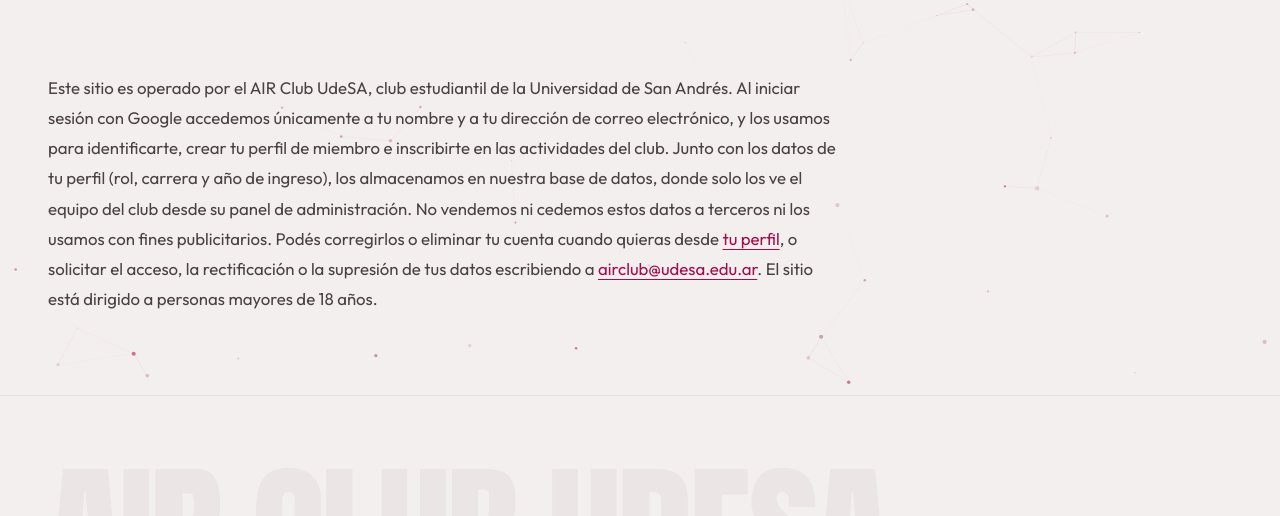
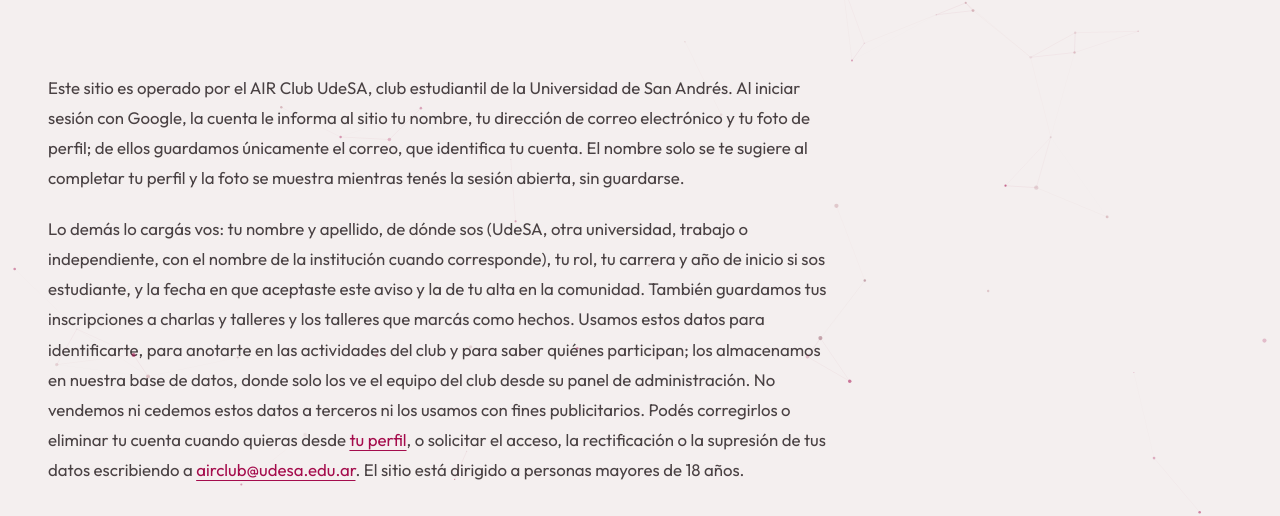
Before and after one commit to AIRclub-UdeSA/airclub-site, a Next.js app: page /privacidad in a window 1280 px wide. Shown: the part 286-802 px from the top of the page. Built offline with nearby package versions, Linux system fonts and the light colour scheme; no server answers.

Commit message:
fix(privacidad): decir qué datos guarda el sitio y cuáles llegan de Google

```diff
--- a/src/app/privacidad/page.tsx
+++ b/src/app/privacidad/page.tsx
@@ -21,15 +21,25 @@
       {/* Texto formal y breve, sin revisión legal (decisión del dueño). No prometer nada que el sitio no haga. */}
       <section className="bg-bg2 py-14 md:py-20">
         <div className="mx-auto max-w-[1440px] px-4 sm:px-8 md:px-12">
-          <p className="max-w-[72ch] font-body text-[1.05rem] leading-[1.8] text-text2 [&_a]:text-crimson-text [&_a]:underline [&_a]:underline-offset-4 [&_a]:[overflow-wrap:anywhere]">
-            Este sitio es operado por el AIR Club UdeSA, club estudiantil de la Universidad de San Andrés. Al iniciar sesión con Google
-            accedemos únicamente a tu nombre y a tu dirección de correo electrónico, y los usamos para identificarte, crear tu perfil de
-            miembro e inscribirte en las actividades del club. Junto con los datos de tu perfil (rol, carrera y año de ingreso), los
-            almacenamos en nuestra base de datos, donde solo los ve el equipo del club desde su panel de administración. No vendemos
-            ni cedemos estos datos a terceros ni los usamos con fines publicitarios. Podés corregirlos o eliminar tu cuenta cuando
-            quieras desde <Link href="/perfil">tu perfil</Link>, o solicitar el acceso, la rectificación o la supresión de tus datos
-            escribiendo a <a href={`mailto:${CONTACT_EMAIL}`}>{CONTACT_EMAIL}</a>. El sitio está dirigido a personas mayores de 18 años.
-          </p>
+          <div className="flex max-w-[72ch] flex-col gap-5 font-body text-[1.05rem] leading-[1.8] text-text2 [&_a]:text-crimson-text [&_a]:underline [&_a]:underline-offset-4 [&_a]:[overflow-wrap:anywhere]">
+            <p>
+              Este sitio es operado por el AIR Club UdeSA, club estudiantil de la Universidad de San Andrés. Al iniciar sesión con
+              Google, la cuenta le informa al sitio tu nombre, tu dirección de correo electrónico y tu foto de perfil; de ellos
+              guardamos únicamente el correo, que identifica tu cuenta. El nombre solo se te sugiere al completar tu perfil y la foto
+              se muestra mientras tenés la sesión abierta, sin guardarse.
+            </p>
+            <p>
+              Lo demás lo cargás vos: tu nombre y apellido, de dónde sos (UdeSA, otra universidad, trabajo o independiente, con el
+              nombre de la institución cuando corresponde), tu rol, tu carrera y año de inicio si sos estudiante, y la fecha en que
+              aceptaste este aviso y la de tu alta en la comunidad. También guardamos tus inscripciones a charlas y talleres y los
+              talleres que marcás como hechos. Usamos estos datos para identificarte, para anotarte en las actividades del club y para
+              saber quiénes participan; los almacenamos en nuestra base de datos, donde solo los ve el equipo del club desde su panel
+              de administración. No vendemos ni cedemos estos datos a terceros ni los usamos con fines publicitarios. Podés corregirlos
+              o eliminar tu cuenta cuando quieras desde <Link href="/perfil">tu perfil</Link>, o solicitar el acceso, la rectificación
+              o la supresión de tus datos escribiendo a <a href={`mailto:${CONTACT_EMAIL}`}>{CONTACT_EMAIL}</a>. El sitio está
+              dirigido a personas mayores de 18 años.
+            </p>
+          </div>
         </div>
       </section>
     </>
```
